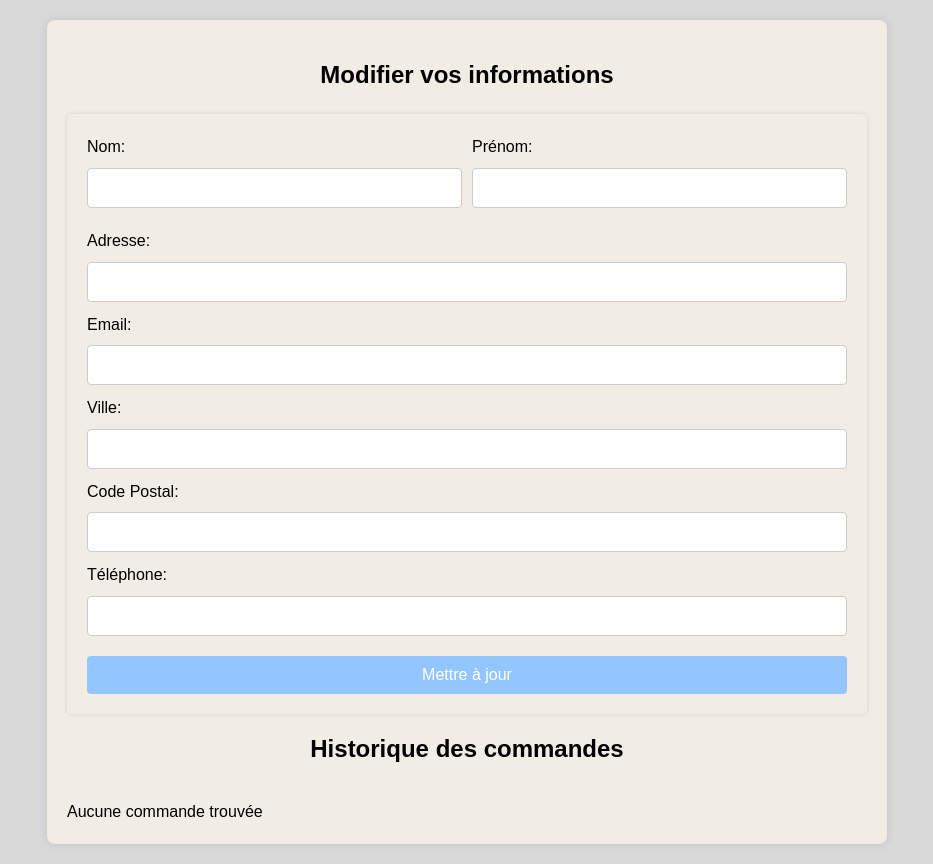
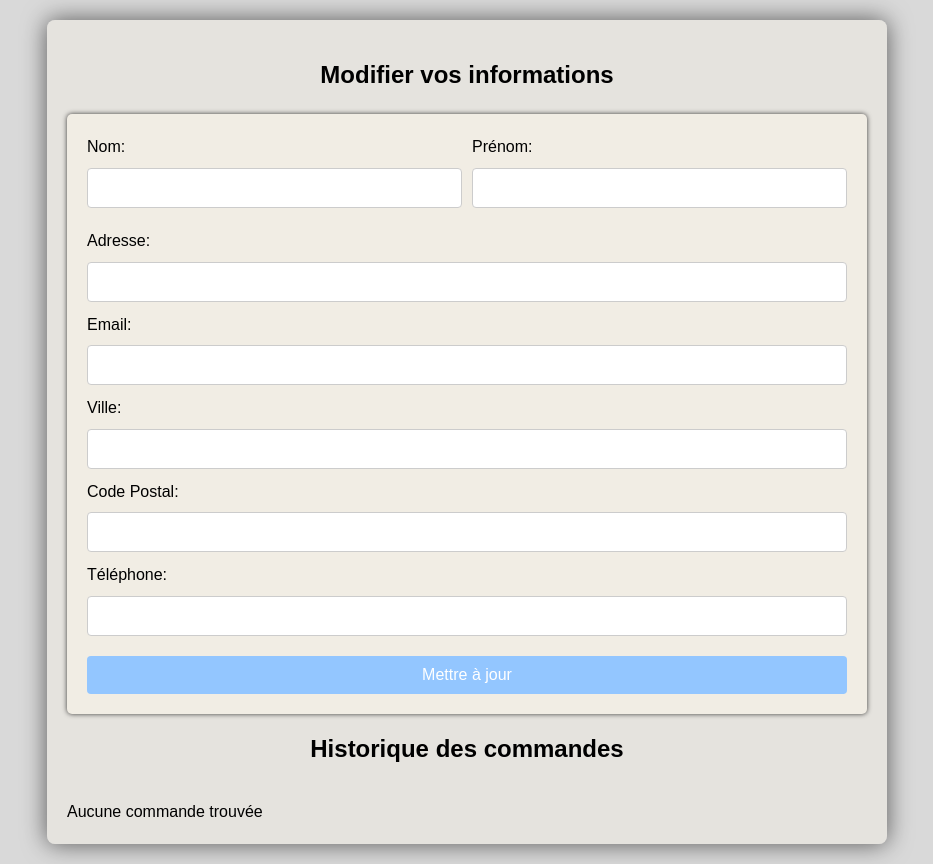
Before and after one commit to alexandre-imbernon/strapontissimo, a PHP site: page /users/users.php in a window 1280 px wide. Shown: the whole page, without its empty margins (173-1106 px from the left). Run offline with PHP 8.4, Linux system fonts and the light colour scheme.

Commit message:
add user dashboard with css

```diff
--- a/src/assets/css/users_dashboard.css
+++ b/src/assets/css/users_dashboard.css
@@ -10,10 +10,10 @@
       .container {
         max-width: 800px;
         margin: 20px auto;
-        background-color: #F1EDE4;
+        background-color: #f1ede484;
         padding: 20px;
         border-radius: 8px;
-        box-shadow: 0 0 10px rgba(0,0,0,0.1);
+        box-shadow: 0 0 25px rgba(0, 0, 0, 0.6);
       }
 
       h1 {
@@ -27,7 +27,7 @@
         background-color: #F1EDE4;
         padding: 20px;
         border-radius: 5px;
-        box-shadow: 0 0 5px rgba(0,0,0,0.1);
+        box-shadow: 0 0 5px rgba(0, 0, 0, 0.75);
       }
       form label {
         display: block;
```
